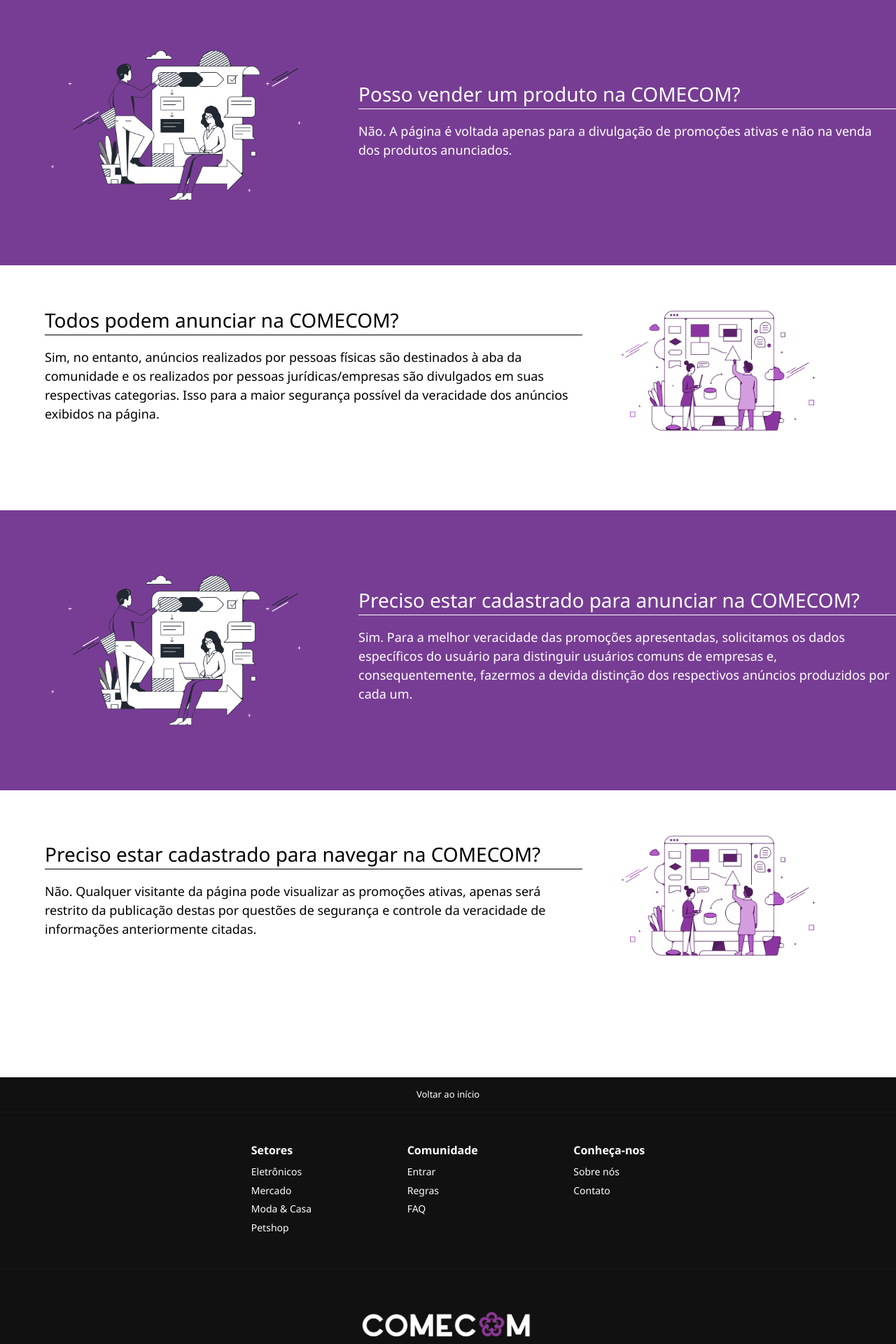
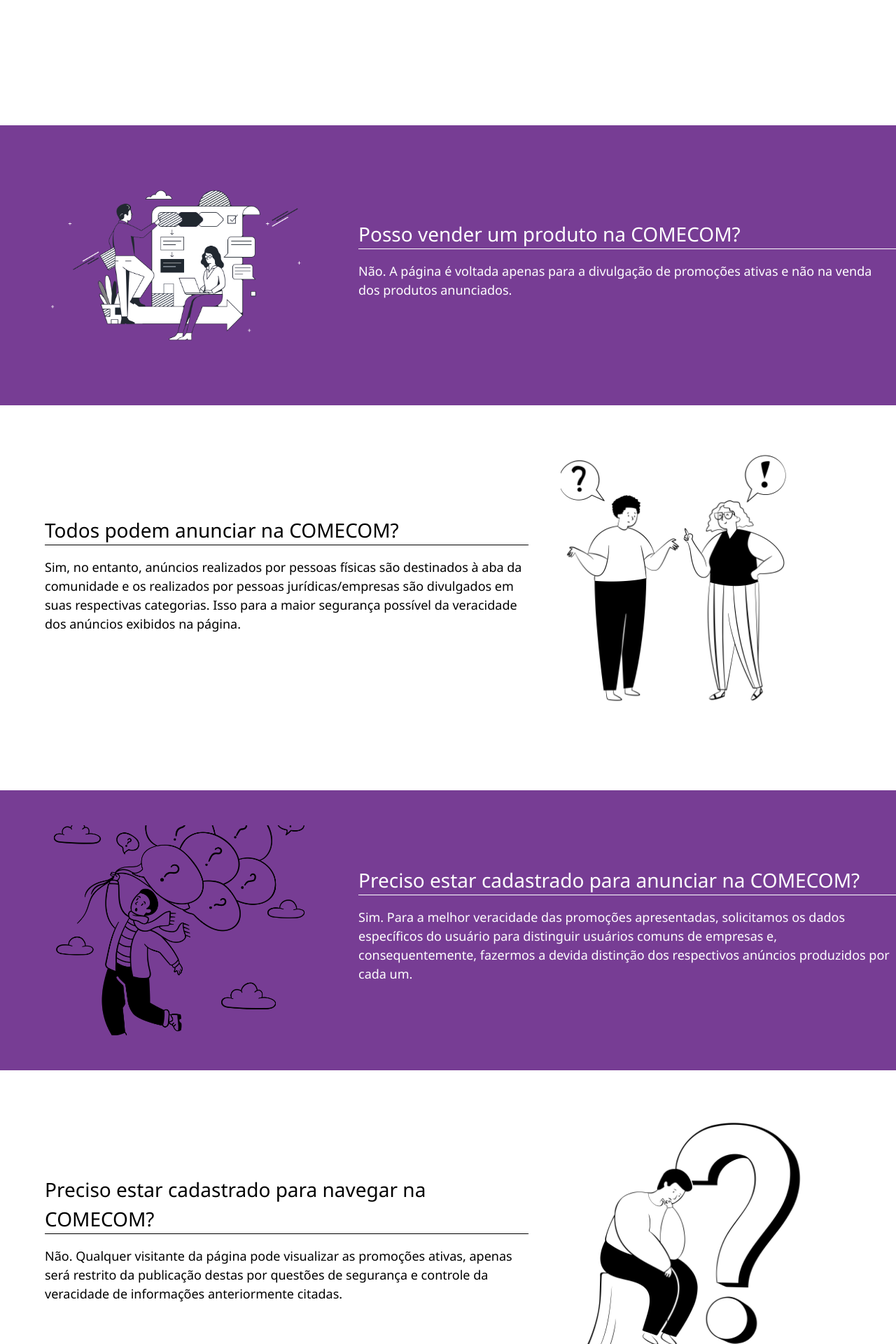
Before and after one commit to D1ng0ls/COMECOM, a PHP site: page /comunidade/faq.php in a window 1280 px wide. Shown: the part 600-2520 px from the top of the page at 70% size. Run offline with PHP 8.4, Linux system fonts and the light colour scheme.

Commit message:
renan e luan FAQ

```diff
--- a/comunidade/faq.php
+++ b/comunidade/faq.php
@@ -22,7 +22,7 @@
     <div class="conteudo">
         <div class="logo-abt">
             <div class="title-logo-abt">
-                <h1>FAQ - Frequently Asked Questions</h1>
+                <h1>FAQ - Frequently Asked Questions (Ajeitar o tamanho das imagens e divs)</h1>
             </div>
         </div>
         <div class="introducao-abt">
@@ -46,10 +46,10 @@
                 <h3>Sim, no entanto, anúncios realizados por pessoas físicas são destinados à aba da comunidade e os realizados por pessoas jurídicas/empresas são divulgados
             em suas respectivas categorias. Isso para a maior segurança possível da veracidade dos anúncios exibidos na página.</h3>
             </div>
-            <div class="img1"></div>
+            <div class="img3"></div>
         </div>
         <div class="objetivos-abt container-abt">
-            <div class="img2"></div>
+            <div class="img4"></div>
             <div class="texto1 textos">
                 <h2 class="title1"  style="border-bottom: 1px solid white;">Preciso estar cadastrado para anunciar na COMECOM?</h2>
                 <h3>Sim. Para a melhor veracidade das promoções apresentadas, solicitamos os dados específicos do usuário para distinguir usuários comuns de empresas e,
@@ -61,7 +61,7 @@
                 <h2 class="title1">Preciso estar cadastrado para navegar na COMECOM?</h2>
                 <h3>Não. Qualquer visitante da página pode visualizar as promoções ativas, apenas será restrito da publicação destas por questões de segurança e controle da veracidade de informações anteriormente citadas.</h3>
             </div>
-            <div class="img1"></div>
+            <div class="img5"></div>
         </div>
     </div>
     <?php include('../includes/footer.php'); ?>
--- a/style/style-faq.css
+++ b/style/style-faq.css
@@ -73,10 +73,10 @@
     margin: 50px;
 }
 
-.img1, .img2, .img30 {
+.img1, .img2, .img3, .img4, .img5, .img30 {
     display: inline-block;
-    width: 30%;
-    height: 300px;
+    width: 40%;
+    height: 500px;
 }
 
 .img1 {
@@ -92,6 +92,26 @@
     margin-left: 5%;
     background: url(../media/nossamissao.png) center no-repeat;
     background-size: 100%;
+}
+.img3 {
+    margin-right: 5%;
+    background: url(../media/faq1.png) center no-repeat;
+    background-size: 80%;
+}
+
+.img4 {
+    margin: auto;
+    width: 30%;
+    height: 300px;
+    margin-left: 5%;
+    background: url(../media/faq2.png) center no-repeat;
+    background-size: 100%;
+}
+
+.img5 {
+    margin-right: 5%;
+    background: url(../media/faq3.png) center no-repeat;
+    background-size: 80%;
 }
 
 .img30 {
```
Also changed, not shown: media/faq1.png (added), media/faq2.png (added), media/faq3.png (added).
